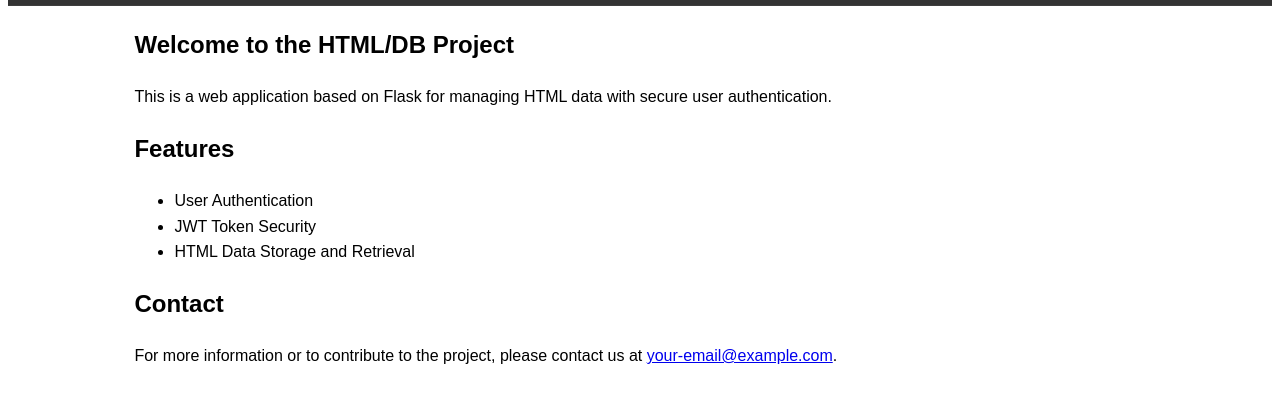
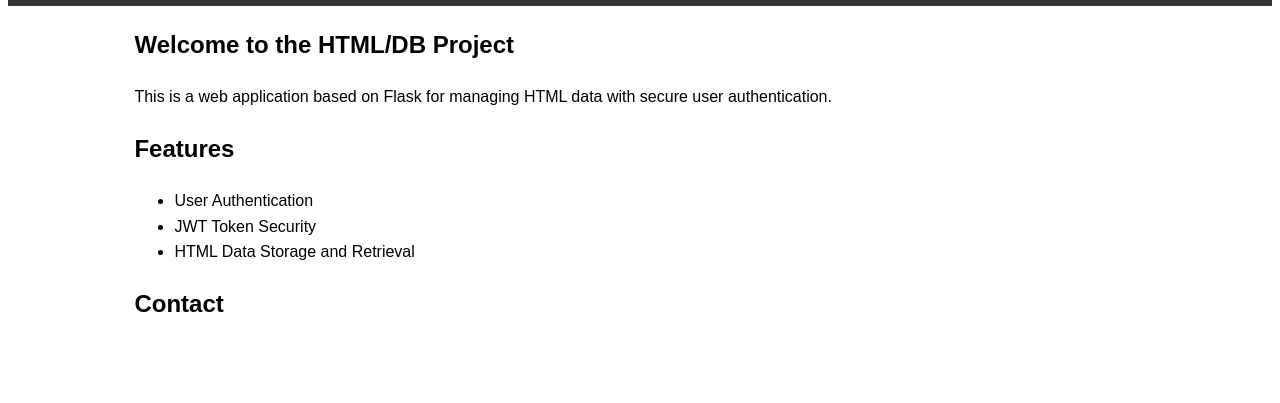
Before and after one commit to Ks-foundation/Html-db, a plain HTML site: page index.html in a window 1280 px wide. Shown: the part 103-506 px from the top of the page. Drawn offline with Linux system fonts and the light colour scheme.

Commit message:
Update index.html

```diff
--- a/index.html
+++ b/index.html
@@ -51,7 +51,7 @@
 
         <section id="contact">
             <h2>Contact</h2>
-            <p>For more information or to contribute to the project, please contact us at <a href="mailto:your-email@example.com">your-email@example.com</a>.</p>
+
         </section>
     </div>
 </body>
```
